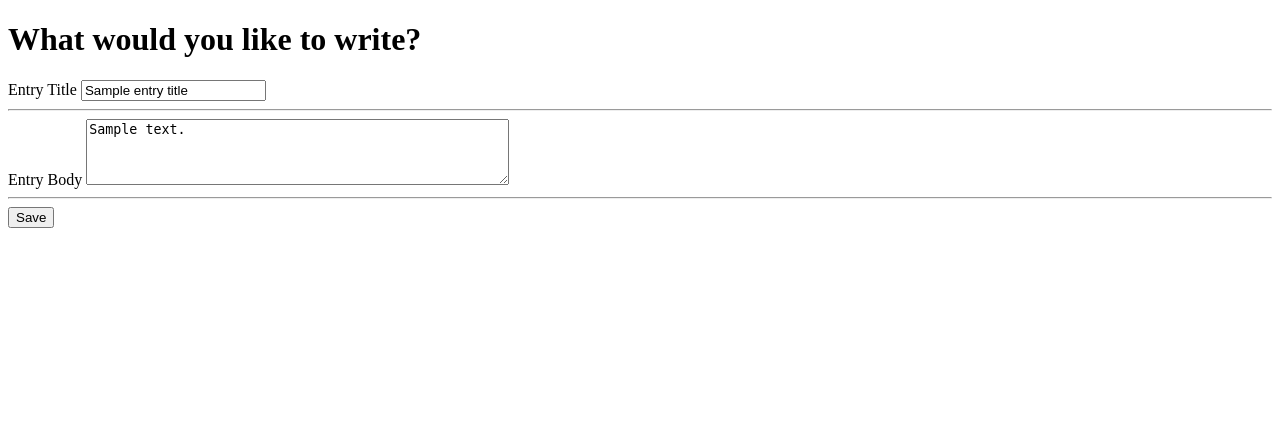
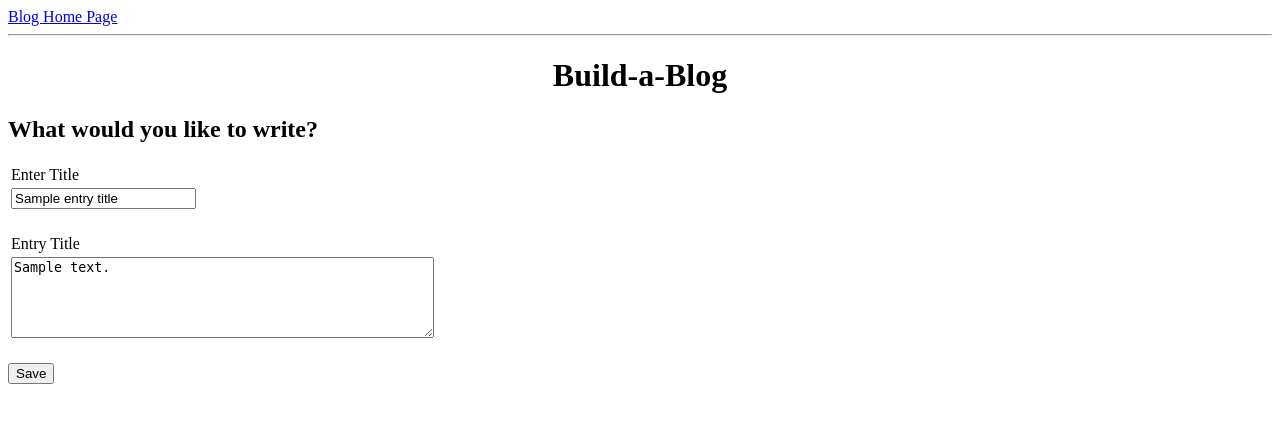
Before and after one commit to JordynRachelThompson/build-a-blog, a Flask app: template templates/newpost.html in a window 1280 px wide. Shown: the top 423 px of the page. Run offline with Flask 2, Linux system fonts and the light colour scheme; the template is opened without the code that fills it: most values are stand-ins (such as "Sample title", 1, 10 or a date in 2020).

Commit message:
new changes

```diff
--- a/main.py
+++ b/main.py
@@ -37,26 +37,32 @@ def blog():
 @app.route('/newpost', methods=['POST', 'GET'])
 def newpost():
 
-    if request.method == "POST":
-        entry_title = request.form['title']
-        body_entry = request.form['body']
 
 
+    if request.method == "POST":
+        entry_title = request.form['entry_title']
+        body_entry = request.form['body_entry']
         title_error = ''
         entry_error = ''
 
+
         if entry_title == '':
             title_error = "Please enter a title"
+            return render_template('newpost.html', title_error=title_error, entry_title=entry_title)
         if body_entry == '':
             entry_error = "Please enter text"
-        else:
-            new_entry = Blog(entry_title, body_entry)
+            return render_template('/newpost.html', title_error=title_error, body_entry=body_entry)
+        if not title_error and not entry_error:
+            new_entry = Blog(entry_title, entry_body)
             db.session.add(new_entry)
             db.session.commit()
+            post = Blog.query.filter_by(id=new_entry.id).first()
+            entry_title = post.title
+            body_entry = post.body
 
-            return redirect('/entry?id={0}'.format(new_entry.id))
+            return render_template('entry.html', entry_title=entry_title, body_entry=body_entry)
+    return render_template('newpost.html')
 
-    return render_template('newpost.html',title="New Post", title_error=title_error, entry_error=entry_error)
 
 
 if __name__ == "__main__":
--- a/templates/blog.html
+++ b/templates/blog.html
@@ -9,6 +9,7 @@
 
     <hr />
 
+    <center><h1>Build-a-Blog</h1></center>
     {% if blogs|length == 0 %}
         <p>No blogs yet</p>
     {% else %}
--- a/templates/entry.html
+++ b/templates/entry.html
@@ -8,8 +8,8 @@
     </div>
 
     <hr />
-
-<center><h1>{{title}}</h1></center>
+<center><h1>Build-a-Blog</h1></center>
+<h2>{{title}}</h2>
 <p>{{body}} </p>
 
 
--- a/templates/newpost.html
+++ b/templates/newpost.html
@@ -1,15 +1,48 @@
 {% extends "base.html" %}
 
 {% block content %}
-<h1>What would you like to write?</h1>
-<form method="POST">
 
-        <label for="title_field">Entry Title</label>
-        <input id="title_field" name="title" type="text" value="{{entry_title}}">
-        <hr/>
-        <label for="body_field">Entry Body</label>
-        <textarea rows="4" cols="50" id="body_field" name="body" >{{body_entry}}</textarea>
-        <hr/>
+<div id="Links">
+        <a class="navlink" href="/blog">Blog Home Page</a>
+    </div>
+
+    <hr />
+
+<center><h1>Build-a-Blog</h1></center>
+
+<h2>What would you like to write?</h2>
+<form action="/newpost" method="POST">
+    <table>
+        <tr>
+            <td><label for="title_field">Enter Title</label></td>
+        </tr>
+        <tr>
+            <td>
+                <input name="entry_title" type="text" value="{{entry_title}}" />
+            </td>
+            <td><a class="error">{{title_error}}</td>
+        </tr>
+
+        <tr>
+            <td> <br>
+            </td>
+        </tr>
+
+        <tr>
+            <td><label for="title_field">Entry Title</label></td>
+        </tr>
+
+        <tr>
+            <td>
+                <textarea name="body" rows=5 cols=50>{{body_entry}}</textarea>
+            </td>
+            <td><a class="error">{{entry_error}}</td>
+        </tr>
+
+    </table>
+    <br>
+
+
     <input id="submit_button" type="submit" value="Save">
 </form>
 
```
